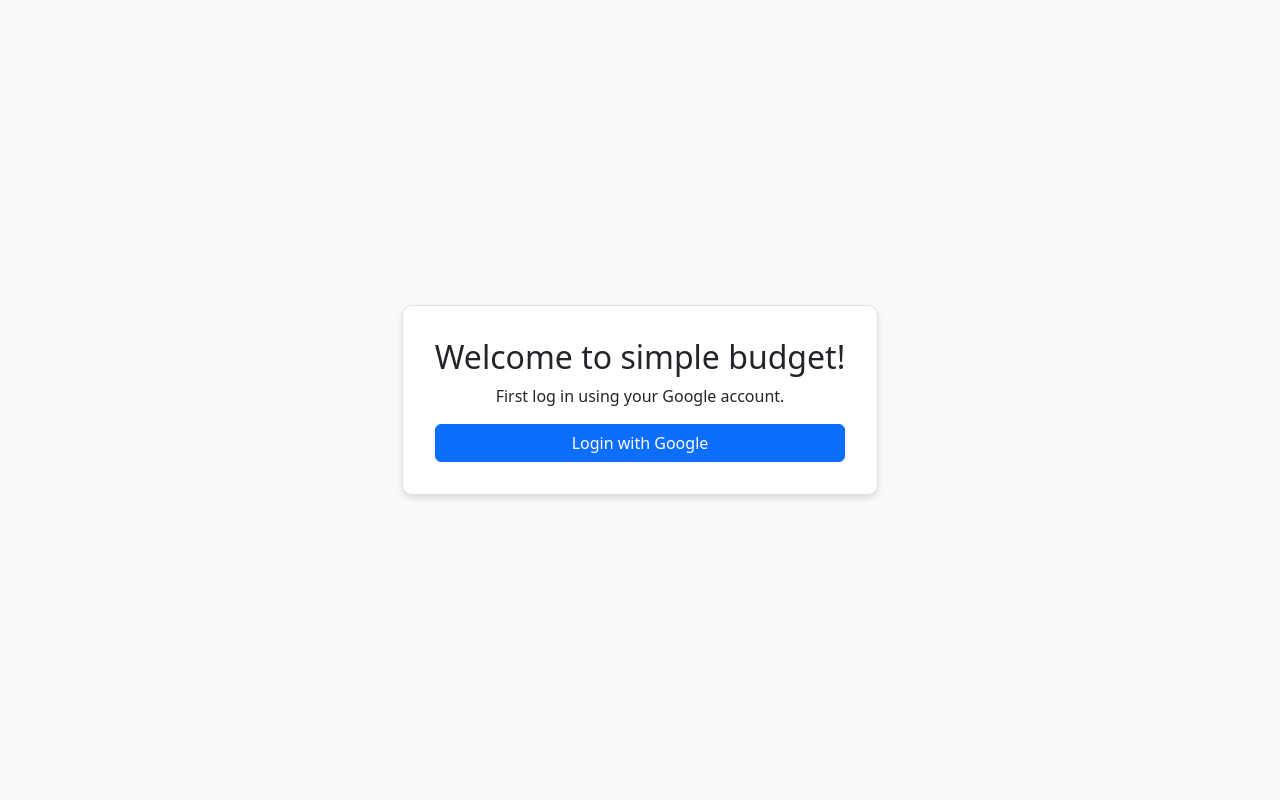
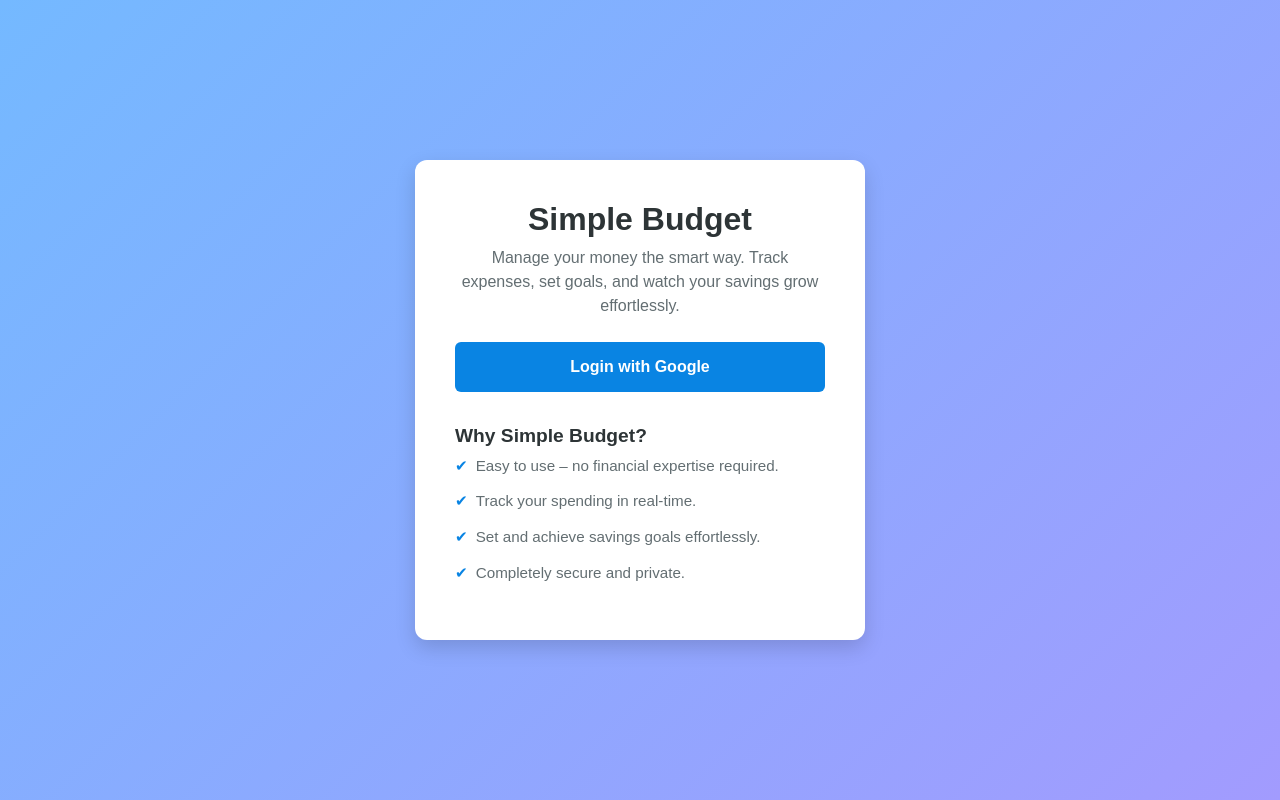
Before and after one commit to Abraham145/python-projects, a Flask app: page / in a window 1280 px wide. Run offline with Flask 2, Linux system fonts and the light colour scheme.

Commit message:
updates to dashboard and login page

```diff
--- a/flask-budget/app.py
+++ b/flask-budget/app.py
@@ -76,7 +76,7 @@ def home():
     # Check if the user is logged in
     if 'user' in session:
         user = session['user']
-        return f"Hello, {user['name']}! <a href='/logout'>Logout</a>"
+        return render_template('welcome.html', user=user)
     return render_template('login.html')
 
 
@@ -86,5 +86,15 @@ def logout():
     return redirect(url_for('home'))
 
 
+@app.route('/add_expense', methods=['POST'])
+def add_expense():
+    # Process the expense data (here we just log it for demonstration)
+    category = request.form.get('category')
+    amount = request.form.get('amount')
+    description = request.form.get('description')
+    print(f"Expense added: {category}, ${amount}, {description}")
+    return redirect(url_for('home'))
+
+
 if __name__ == '__main__':
     app.run(debug=True)
--- a/flask-budget/templates/login.html
+++ b/flask-budget/templates/login.html
@@ -3,7 +3,7 @@
 <head>
     <meta charset="UTF-8">
     <meta name="viewport" content="width=device-width, initial-scale=1.0">
-    <title>Login Page</title>
+    <title>Login - Simple Budget</title>
     <link href="https://cdn.jsdelivr.net/npm/bootstrap@5.3.0-alpha1/dist/css/bootstrap.min.css" rel="stylesheet">
     <style>
         body {
@@ -11,25 +11,86 @@
             justify-content: center;
             align-items: center;
             height: 100vh;
-            background-color: #f8f9fa;
+            margin: 0;
+            background: linear-gradient(135deg, #74b9ff, #a29bfe);
+            font-family: 'Arial', sans-serif;
+            color: #343a40;
         }
         .login-container {
-            padding: 2rem;
-            border: 1px solid #dee2e6;
-            border-radius: 10px;
             background: white;
-            box-shadow: 0 4px 6px rgba(0, 0, 0, 0.1);
+            border-radius: 12px;
+            padding: 2.5rem;
+            max-width: 450px;
+            width: 100%;
+            text-align: center;
+            box-shadow: 0 8px 20px rgba(0, 0, 0, 0.15);
+        }
+        .login-container h1 {
+            font-size: 2rem;
+            font-weight: bold;
+            color: #2d3436;
+            margin-bottom: 0.5rem;
+        }
+        .login-container p {
+            font-size: 1rem;
+            margin-bottom: 1.5rem;
+            color: #636e72;
         }
         .login-btn {
             width: 100%;
+            padding: 0.8rem;
+            font-size: 1rem;
+            font-weight: bold;
+            background-color: #0984e3;
+            border: none;
+            color: white;
+            border-radius: 6px;
+            transition: background-color 0.3s ease;
+        }
+        .login-btn:hover {
+            background-color: #74b9ff;
+        }
+        .features {
+            margin-top: 2rem;
+            text-align: left;
+        }
+        .features h3 {
+            font-size: 1.2rem;
+            font-weight: bold;
+            color: #2d3436;
+            margin-bottom: 0.5rem;
+        }
+        .features ul {
+            list-style: none;
+            padding: 0;
+            color: #636e72;
+            font-size: 0.95rem;
+        }
+        .features ul li {
+            margin-bottom: 0.8rem;
+        }
+        .features ul li::before {
+            content: "✔";
+            color: #0984e3;
+            margin-right: 0.5rem;
         }
     </style>
 </head>
 <body>
-    <div class="login-container text-center">
-        <h2>Welcome to simple budget!</h2>
-        <p> First log in using your Google account.</p>
-        <a href="/login" class="btn btn-primary login-btn">Login with Google</a>
+    <div class="login-container">
+        <h1>Simple Budget</h1>
+        <p>Manage your money the smart way. Track expenses, set goals, and watch your savings grow effortlessly.</p>
+        <a href="/login" class="btn login-btn">Login with Google</a>
+
+        <div class="features">
+            <h3>Why Simple Budget?</h3>
+            <ul>
+                <li>Easy to use – no financial expertise required.</li>
+                <li>Track your spending in real-time.</li>
+                <li>Set and achieve savings goals effortlessly.</li>
+                <li>Completely secure and private.</li>
+            </ul>
+        </div>
     </div>
 </body>
 </html>
```
Also changed, not shown: flask-budget/templates/welcome.html (added, +66 -0 lines).
